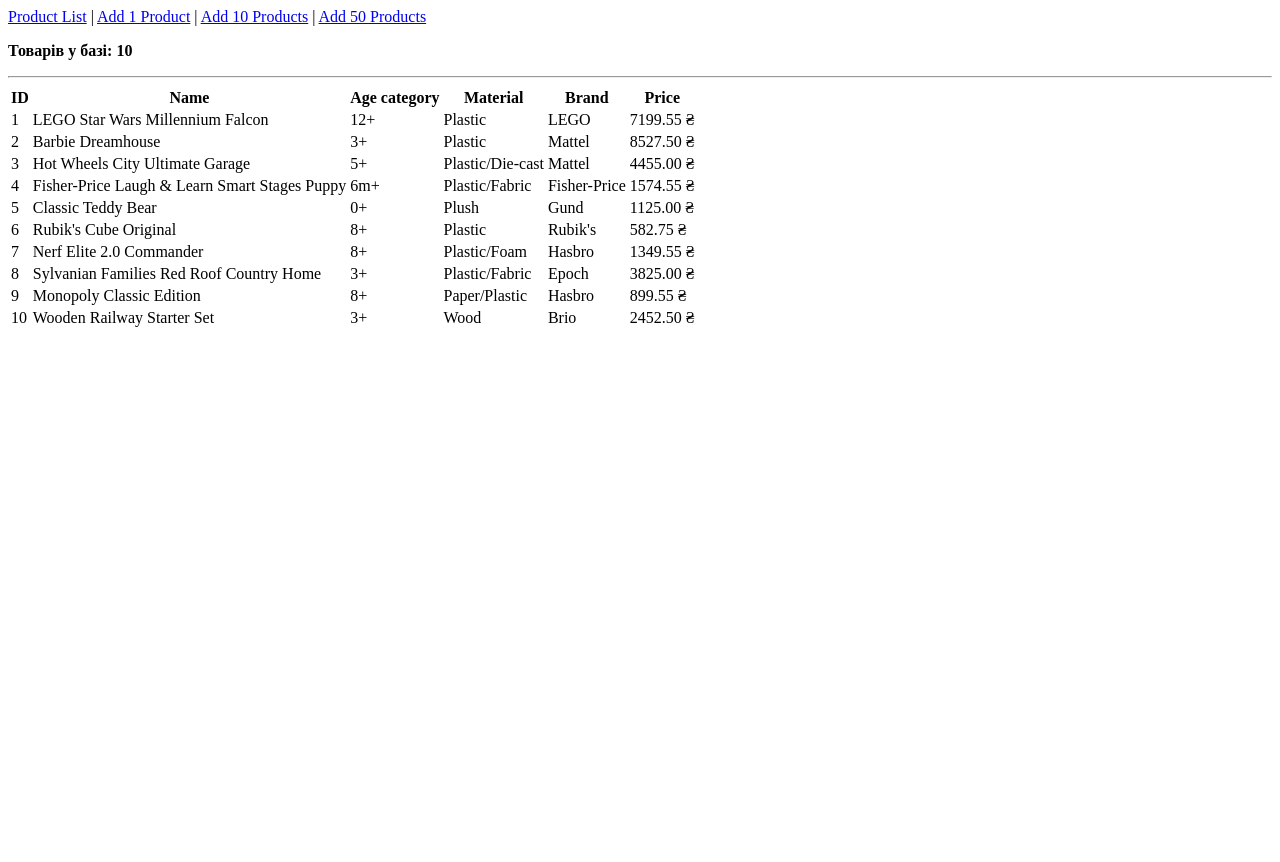
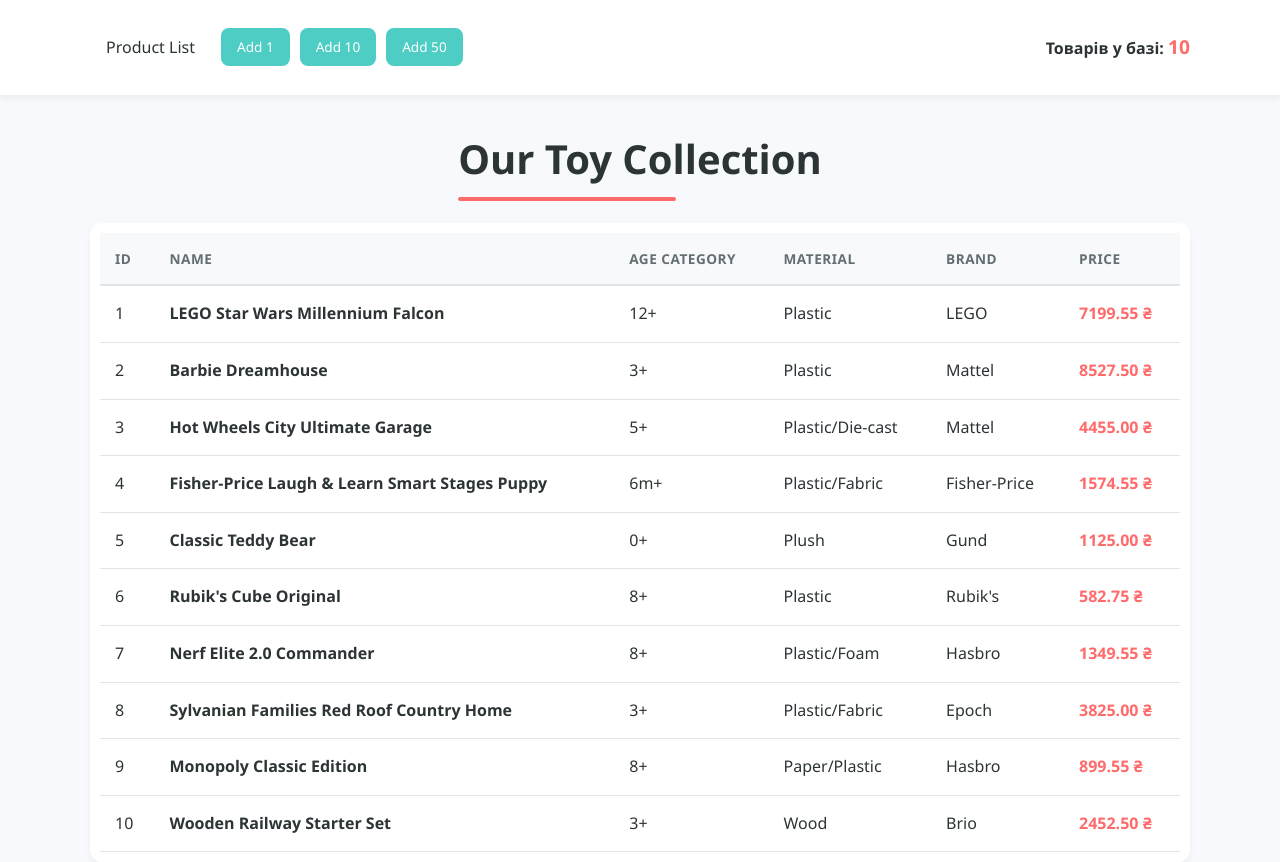
Before and after one commit to glukkluk/bosco-backend, a Django app: page /products/ in a window 1280 px wide. Before the commit the page ends 327 px from the top, so only its background shows below. Run offline with Django 5.2, Linux system fonts and the light colour scheme; data comes from the database, SQL or seed files in the repository.

Commit message:
🎨 style: add custom CSS and improve UI layout

```diff
--- /dev/null
+++ b/hw_2_4/app/static/app/css/style.css
@@ -0,0 +1,161 @@
+:root {
+    --primary-color: #ff6b6b;
+    --primary-hover: #ee5253;
+    --secondary-color: #4ecdc4;
+    --bg-color: #f7f9fc;
+    --text-color: #2d3436;
+    --light-text: #636e72;
+    --white: #ffffff;
+    --border-color: #dfe6e9;
+    --shadow: 0 4px 6px rgba(0, 0, 0, 0.05);
+    --transition: all 0.3s ease;
+}
+
+body {
+    font-family: "Segoe UI", Roboto, Helvetica, Arial, sans-serif;
+    background-color: var(--bg-color);
+    color: var(--text-color);
+    margin: 0;
+    padding: 0;
+    line-height: 1.6;
+}
+
+.container {
+    max-width: 1100px;
+    margin: 0 auto;
+    padding: 0 20px;
+}
+
+.main-header {
+    background-color: var(--white);
+    box-shadow: var(--shadow);
+    padding: 1rem 0;
+    margin-bottom: 2rem;
+}
+
+.nav-menu {
+    display: flex;
+    justify-content: space-between;
+    align-items: center;
+    flex-wrap: wrap;
+    gap: 1rem;
+}
+
+.nav-links {
+    display: flex;
+    gap: 10px;
+    align-items: center;
+}
+
+.nav-link {
+    text-decoration: none;
+    color: var(--text-color);
+    font-weight: 500;
+    padding: 8px 16px;
+    border-radius: 8px;
+    transition: var(--transition);
+}
+
+.nav-link:hover {
+    background-color: #f0f2f5;
+    color: var(--primary-color);
+}
+
+.btn-small {
+    background-color: var(--secondary-color);
+    color: white !important;
+    font-size: 0.85rem;
+}
+
+.btn-small:hover {
+    background-color: #3dbdb7 !important;
+    transform: translateY(-2px);
+}
+
+.nav-stats {
+    margin: 0;
+}
+
+.nav-stats span {
+    color: var(--primary-color);
+    font-size: 1.2rem;
+}
+
+.page-header {
+    margin-bottom: 2rem;
+    text-align: center;
+}
+
+.page-header h1 {
+    color: var(--text-color);
+    font-size: 2.5rem;
+    margin: 0;
+    position: relative;
+    display: inline-block;
+}
+
+.page-header h1::after {
+    content: "";
+    position: absolute;
+    bottom: -10px;
+    left: 0;
+    width: 60%;
+    height: 4px;
+    background: var(--primary-color);
+    border-radius: 2px;
+}
+
+.table-responsive {
+    overflow-x: auto;
+    background: var(--white);
+    border-radius: 12px;
+    box-shadow: var(--shadow);
+    padding: 10px;
+}
+
+.products-table {
+    width: 100%;
+    border-collapse: collapse;
+    text-align: left;
+}
+
+.products-table thead tr {
+    background-color: #f8f9fa;
+    border-bottom: 2px solid var(--border-color);
+}
+
+.products-table th {
+    padding: 15px;
+    color: var(--light-text);
+    font-weight: 600;
+    text-transform: uppercase;
+    font-size: 0.85rem;
+    letter-spacing: 0.5px;
+}
+
+.products-table td {
+    padding: 15px;
+    border-bottom: 1px solid var(--border-color);
+    transition: var(--transition);
+}
+
+.products-table tbody tr:hover {
+    background-color: #fff9f9;
+}
+
+.fw-bold {
+    font-weight: 600;
+    color: var(--text-color);
+}
+
+.price-cell {
+    font-weight: 700;
+    color: var(--primary-color);
+    white-space: nowrap;
+}
+
+.text-center {
+    text-align: center;
+    color: var(--light-text);
+    font-style: italic;
+}
--- a/hw_2_4/app/templates/app/products.html
+++ b/hw_2_4/app/templates/app/products.html
@@ -4,7 +4,12 @@
     Products
 {% endblock %}
 {% block content %}
-    <table>
+    <div class="page-header">
+        <h1>Our Toy Collection</h1>
+    </div>
+    <div class="table-responsive">
+        <table class="products-table">
+            <thead>
                 <tr>
                     <th>ID</th>
                     <th>Name</th>
@@ -13,19 +18,23 @@
                     <th>Brand</th>
                     <th>Price</th>
                 </tr>
+            </thead>
+            <tbody>
                 {% for product in products %}
                 <tr>
                     <td>{{ product.id }}</td>
-            <td>{{ product.name }}</td>
+                    <td class="fw-bold">{{ product.name }}</td>
                     <td>{{ product.age_category }}</td>
                     <td>{{ product.material }}</td>
                     <td>{{ product.brand }}</td>
-            <td>{{ product.price|to_uah:True }}</td>
+                    <td class="price-cell">{{ product.price|to_uah:True }}</td>
                 </tr>
                 {% empty %}
                 <tr>
-            <td colspan="6">No products found.</td>
+                    <td colspan="6" class="text-center">No products found.</td>
                 </tr>
                 {% endfor %}
+            </tbody>
         </table>
+    </div>
 {% endblock %}
--- a/hw_2_4/app/templates/base.html
+++ b/hw_2_4/app/templates/base.html
@@ -1,15 +1,16 @@
+{% load static %}
 <!doctype html>
 <html lang="en">
     <head>
         <meta charset="UTF-8" />
         <meta name="viewport" content="width=device-width, initial-scale=1.0" />
         <title>{% block title %}Default Title{% endblock %}</title>
+        <link rel="stylesheet" href="{% static 'app/css/style.css' %}" />
     </head>
     <body>
-        <header>
-            {% include 'partials/menu.html' %}
-            <hr />
+        <header class="main-header">
+            <div class="container">{% include 'partials/menu.html' %}</div>
         </header>
-        <main>{% block content %}{% endblock %}</main>
+        <main class="container">{% block content %}{% endblock %}</main>
     </body>
 </html>
--- a/hw_2_4/app/templates/partials/menu.html
+++ b/hw_2_4/app/templates/partials/menu.html
@@ -1,9 +1,14 @@
 {% load app_extras %}
-<nav>
-    <a href="{% url 'products' %}">Product List</a> |
-    <a href="{% url 'replenish' 1 %}">Add 1 Product</a> |
-    <a href="{% url 'replenish' 10 %}">Add 10 Products</a> |
-    <a href="{% url 'replenish' 50 %}">Add 50 Products</a>
-    <br />
-    <p><strong>Товарів у базі: {% product_count products %}</strong></p>
+<nav class="nav-menu">
+    <div class="nav-links">
+        <a href="{% url 'products' %}" class="nav-link">Product List</a>
+        <a href="{% url 'replenish' 1 %}" class="nav-link btn-small">Add 1</a>
+        <a href="{% url 'replenish' 10 %}" class="nav-link btn-small">Add 10</a>
+        <a href="{% url 'replenish' 50 %}" class="nav-link btn-small">Add 50</a>
+    </div>
+    <div class="nav-stats">
+        <p>
+            <b>Товарів у базі: <span>{% product_count products %}</span></b>
+        </p>
+    </div>
 </nav>
```
Lines whose indentation alone changed are shown as unchanged.
